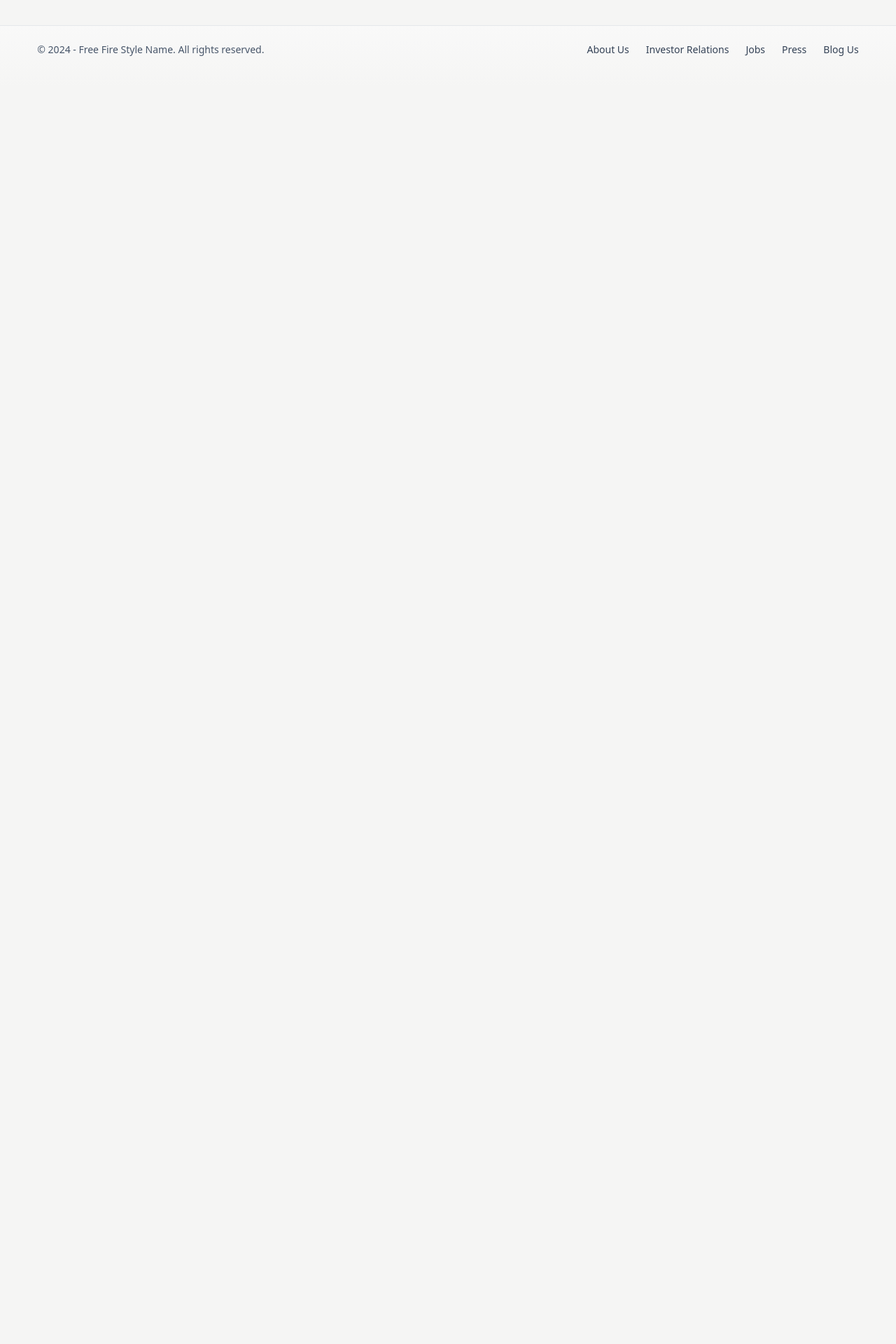
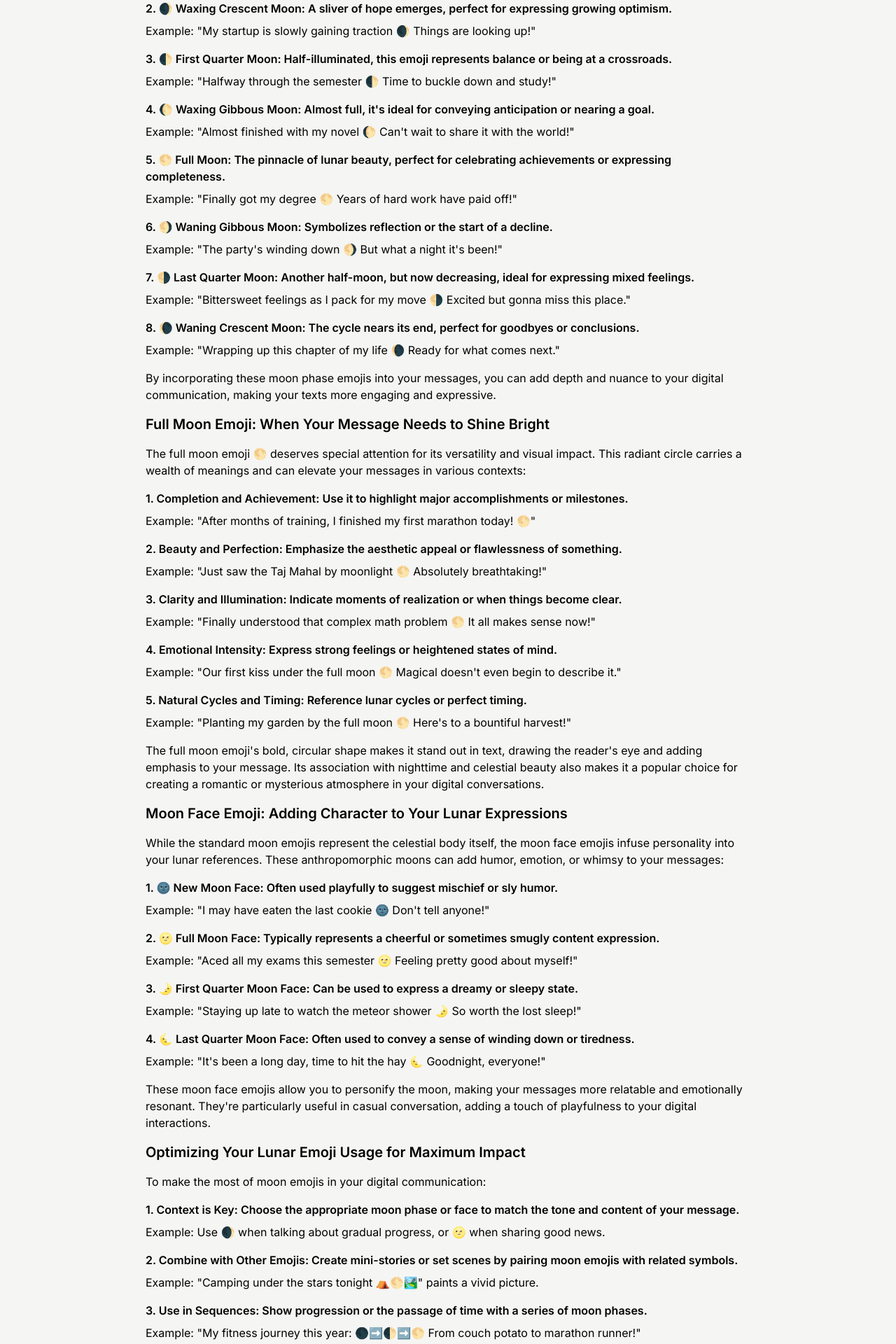
Before and after one commit to AnkushChharri/cfnjst, a Next.js app: page /emoji/moon-emoji in a window 1280 px wide. Shown: the part 860-2780 px from the top of the page at 70% size. Before the commit the page ends 987 px from the top, so only its background shows below. Built offline with nearby package versions, Linux system fonts and the light colour scheme.

Commit message:
Moon Emoji

```diff
--- a/src/app/emoji/moon-emoji/MoonEmojis.js
+++ b/src/app/emoji/moon-emoji/MoonEmojis.js
@@ -36,7 +36,7 @@ const SymbolSelector = () => {
         setSelectedSymbols('');
     }, []);
 
-    return (
+    return (<>
         <div className="max-w-4xl m-auto p-4">
             <div className="mb-4">
                 <div className="relative p-4 rounded-md">
@@ -149,7 +149,98 @@ const SymbolSelector = () => {
                     ))}
                 </div>
             </div>
+            <div className="max-w-7xl xl:mx-auto text-left mx-4">
+                <h1 className="pt-2 font-semibold text-xl">Moon Emoji: Lunar Phases, Full Moon, and Moon Face Emojis</h1>
+                <p className="pt-4">In the vast universe of digital communication, emojis have become our celestial bodies, guiding us through conversations with their expressive charm. Among these stellar symbols, the moon emoji shines brightly, casting its gentle glow across our messages. This comprehensive guide will explore the various moon emojis, from the serene crescent to the enigmatic moon face, illuminating their meanings and optimal uses.</p>
+
+                <h2 className="pt-4 font-semibold text-xl">Moon Phase Emojis: A Lunar Cycle in Your Messages</h2>
+                <p className="pt-4">The moon phase emojis offer a unique way to express the passage of time, mood changes, or simply add a touch of nocturnal beauty to your digital conversations. Let&apos;s wax poetic about each phase:</p>
+
+                <h3 className="pt-4 font-semibold">1. 🌑 New Moon: The journey begins with darkness, symbolizing new beginnings or the unknown.</h3>
+                <p className="pt-2">Example: &quot;Starting my new diet today 🌑 Wish me luck!&quot;</p>
+
+                <h3 className="pt-4 font-semibold">2. 🌒 Waxing Crescent Moon: A sliver of hope emerges, perfect for expressing growing optimism.</h3>
+                <p className="pt-2">Example: &quot;My startup is slowly gaining traction 🌒 Things are looking up!&quot;</p>
+
+                <h3 className="pt-4 font-semibold">3. 🌓 First Quarter Moon: Half-illuminated, this emoji represents balance or being at a crossroads.</h3>
+                <p className="pt-2">Example: &quot;Halfway through the semester 🌓 Time to buckle down and study!&quot;</p>
+
+                <h3 className="pt-4 font-semibold">4. 🌔 Waxing Gibbous Moon: Almost full, it&apos;s ideal for conveying anticipation or nearing a goal.</h3>
+                <p className="pt-2">Example: &quot;Almost finished with my novel 🌔 Can&apos;t wait to share it with the world!&quot;</p>
+
+                <h3 className="pt-4 font-semibold">5. 🌕 Full Moon: The pinnacle of lunar beauty, perfect for celebrating achievements or expressing completeness.</h3>
+                <p className="pt-2">Example: &quot;Finally got my degree 🌕 Years of hard work have paid off!&quot;</p>
+
+                <h3 className="pt-4 font-semibold">6. 🌖 Waning Gibbous Moon: Symbolizes reflection or the start of a decline.</h3>
+                <p className="pt-2">Example: &quot;The party&apos;s winding down 🌖 But what a night it&apos;s been!&quot;</p>
+
+                <h3 className="pt-4 font-semibold">7. 🌗 Last Quarter Moon: Another half-moon, but now decreasing, ideal for expressing mixed feelings.</h3>
+                <p className="pt-2">Example: &quot;Bittersweet feelings as I pack for my move 🌗 Excited but gonna miss this place.&quot;</p>
+
+                <h3 className="pt-4 font-semibold">8. 🌘 Waning Crescent Moon: The cycle nears its end, perfect for goodbyes or conclusions.</h3>
+                <p className="pt-2">Example: &quot;Wrapping up this chapter of my life 🌘 Ready for what comes next.&quot;</p>
+
+                <p className="pt-4">By incorporating these moon phase emojis into your messages, you can add depth and nuance to your digital communication, making your texts more engaging and expressive.</p>
+
+                <h2 className="pt-4 font-semibold text-xl">Full Moon Emoji: When Your Message Needs to Shine Bright</h2>
+                <p className="pt-4">The full moon emoji 🌕 deserves special attention for its versatility and visual impact. This radiant circle carries a wealth of meanings and can elevate your messages in various contexts:</p>
+
+                <h3 className="pt-4 font-semibold">1. Completion and Achievement: Use it to highlight major accomplishments or milestones.</h3>
+                <p className="pt-2">Example: &quot;After months of training, I finished my first marathon today! 🌕&quot;</p>
+
+                <h3 className="pt-4 font-semibold">2. Beauty and Perfection: Emphasize the aesthetic appeal or flawlessness of something.</h3>
+                <p className="pt-2">Example: &quot;Just saw the Taj Mahal by moonlight 🌕 Absolutely breathtaking!&quot;</p>
+
+                <h3 className="pt-4 font-semibold">3. Clarity and Illumination: Indicate moments of realization or when things become clear.</h3>
+                <p className="pt-2">Example: &quot;Finally understood that complex math problem 🌕 It all makes sense now!&quot;</p>
+
+                <h3 className="pt-4 font-semibold">4. Emotional Intensity: Express strong feelings or heightened states of mind.</h3>
+                <p className="pt-2">Example: &quot;Our first kiss under the full moon 🌕 Magical doesn&apos;t even begin to describe it.&quot;</p>
+
+                <h3 className="pt-4 font-semibold">5. Natural Cycles and Timing: Reference lunar cycles or perfect timing.</h3>
+                <p className="pt-2">Example: &quot;Planting my garden by the full moon 🌕 Here&apos;s to a bountiful harvest!&quot;</p>
+
+                <p className="pt-4">The full moon emoji&apos;s bold, circular shape makes it stand out in text, drawing the reader&apos;s eye and adding emphasis to your message. Its association with nighttime and celestial beauty also makes it a popular choice for creating a romantic or mysterious atmosphere in your digital conversations.</p>
+
+                <h2 className="pt-4 font-semibold text-xl">Moon Face Emoji: Adding Character to Your Lunar Expressions</h2>
+                <p className="pt-4">While the standard moon emojis represent the celestial body itself, the moon face emojis infuse personality into your lunar references. These anthropomorphic moons can add humor, emotion, or whimsy to your messages:</p>
+
+                <h3 className="pt-4 font-semibold">1. 🌚 New Moon Face: Often used playfully to suggest mischief or sly humor.</h3>
+                <p className="pt-2">Example: &quot;I may have eaten the last cookie 🌚 Don&apos;t tell anyone!&quot;</p>
+
+                <h3 className="pt-4 font-semibold">2. 🌝 Full Moon Face: Typically represents a cheerful or sometimes smugly content expression.</h3>
+                <p className="pt-2">Example: &quot;Aced all my exams this semester 🌝 Feeling pretty good about myself!&quot;</p>
+
+                <h3 className="pt-4 font-semibold">3. 🌛 First Quarter Moon Face: Can be used to express a dreamy or sleepy state.</h3>
+                <p className="pt-2">Example: &quot;Staying up late to watch the meteor shower 🌛 So worth the lost sleep!&quot;</p>
+
+                <h3 className="pt-4 font-semibold">4. 🌜 Last Quarter Moon Face: Often used to convey a sense of winding down or tiredness.</h3>
+                <p className="pt-2">Example: &quot;It&apos;s been a long day, time to hit the hay 🌜 Goodnight, everyone!&quot;</p>
+
+                <p className="pt-4">These moon face emojis allow you to personify the moon, making your messages more relatable and emotionally resonant. They&apos;re particularly useful in casual conversation, adding a touch of playfulness to your digital interactions.</p>
+
+                <h2 className="pt-4 font-semibold text-xl">Optimizing Your Lunar Emoji Usage for Maximum Impact</h2>
+                <p className="pt-4">To make the most of moon emojis in your digital communication:</p>
+
+                <h3 className="pt-4 font-semibold">1. Context is Key: Choose the appropriate moon phase or face to match the tone and content of your message.</h3>
+                <p className="pt-2">Example: Use 🌒 when talking about gradual progress, or 🌝 when sharing good news.</p>
+
+                <h3 className="pt-4 font-semibold">2. Combine with Other Emojis: Create mini-stories or set scenes by pairing moon emojis with related symbols.</h3>
+                <p className="pt-2">Example: &quot;Camping under the stars tonight ⛺🌕🏞️&quot; paints a vivid picture.</p>
+
+                <h3 className="pt-4 font-semibold">3. Use in Sequences: Show progression or the passage of time with a series of moon phases.</h3>
+                <p className="pt-2">Example: &quot;My fitness journey this year: 🌑➡️🌓➡️🌕 From couch potato to marathon runner!&quot;</p>
+
+                <h3 className="pt-4 font-semibold">4. Enhance Text-Based Art: Incorporate moon emojis into ASCII art or emoji patterns for visual appeal.</h3>
+                <p className="pt-2">Example: &quot;•*¨*•.¸¸🌕 Sweet dreams! ¸¸.•*¨*•&quot;</p>
+
+                <h3 className="pt-4 font-semibold">5. Cultural Sensitivity: Be aware that moon symbolism varies across cultures. What&apos;s positive in one context might not be in another.</h3>
+
+                <p className="pt-4">By thoughtfully integrating moon emojis into your digital communication, you can add layers of meaning, emotion, and visual interest to your messages. Whether you&apos;re expressing the cycles of life, the beauty of nature, or simply adding a touch of nighttime magic to your texts, these lunar symbols offer a universe of possibilities for creative and engaging online interactions.</p>
+                <p className="pt-4">Remember, like the ever-changing moon itself, the world of emojis is constantly evolving. Stay curious, experiment with different combinations, and let your creativity shine as brightly as the full moon in a clear night sky. Happy messaging! 🌙✨</p>
+            </div>
         </div>
+    </>
     );
 };
 
```
